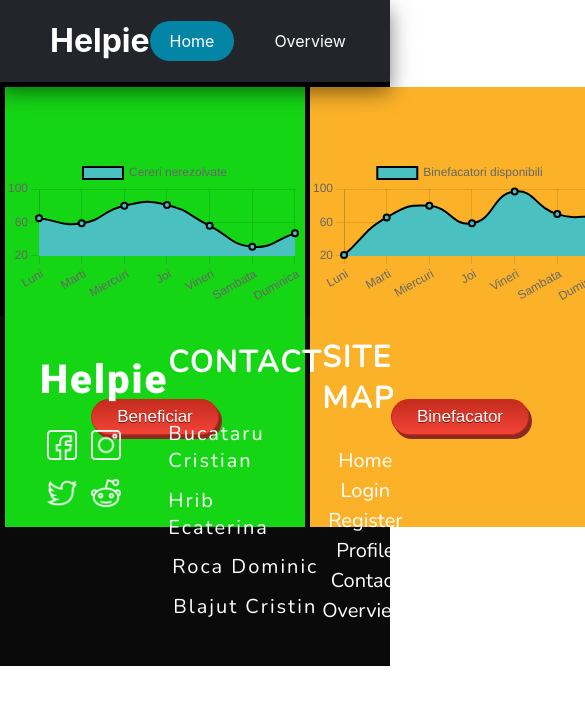
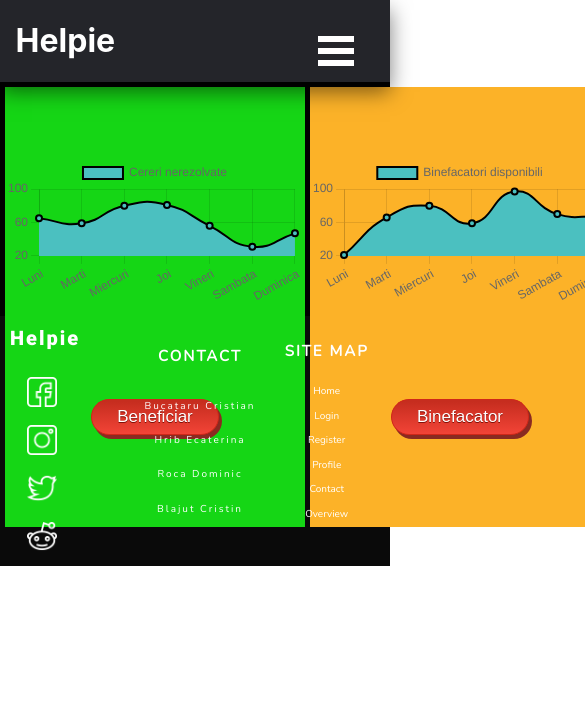
Before and after one commit to cristibctr/FrontEnd-Team2, a React (Create React App) app: page / in a window 390 px wide. Shown: the top 704 px of the page, 585 px wide, since content can reach past the window. Built offline with nearby package versions, Linux system fonts and the light colour scheme.

Commit message:
Responsive footer and navbar

```diff
--- a/package.json
+++ b/package.json
@@ -7,7 +7,10 @@
     "@testing-library/jest-dom": "^5.11.10",
     "@testing-library/react": "^11.2.6",
     "@testing-library/user-event": "^12.8.3",
+    "chart.js": "^3.2.1",
     "react": "^17.0.2",
+    "react-burger-menu": "^3.0.6",
+    "react-chartjs-2": "^3.0.3",
     "react-dom": "^17.0.2",
     "react-facebook-login": "^4.1.1",
     "react-google-login": "^5.2.2",
@@ -39,6 +42,5 @@
       "last 1 firefox version",
       "last 1 safari version"
     ]
-  },
-  "devDependencies": {}
+  }
 }
--- a/src/Header.js
+++ b/src/Header.js
@@ -1,16 +1,19 @@
 import React from "react"
 import Logo from "./Logo"
 import Nav from "./Nav"
+import NavBurger from "./NavBurger"
 import "./styles/Header.css"
+import useWindowDimensions from "./WindowDimensions"
 
 const Header = () => {
+    const { height, width } = useWindowDimensions();
     return (
         <div className="headerContainer">
             <div className="logoContainer">
                 <Logo name="Helpie" />
             </div>
             <div className="navContainer">
-                <Nav />
+                {(width > 700) ? <Nav /> : <NavBurger/>}
             </div>
         </div>
     )
--- /dev/null
+++ b/src/NavBurger.js
@@ -0,0 +1,47 @@
+import React from "react";
+import { NavLink } from "react-router-dom";
+import { slide as Menu } from 'react-burger-menu'
+import "./styles/NavBurger.css"
+
+const navItems = [
+  { title: "Home", url: "/" },
+  { title: "Overview", url: "/overview" },
+];
+
+const LoggedInNavItems = [
+  { title: "Profile", url: "/profile" },
+  { title: "Log Out", url: "/logout"}
+];
+
+const LoggedOutNavItems = [
+  { title: "Login", url: "/login" },
+  { title: "Register", url: "/register" },
+];
+
+function isLoggedIn() {
+  return localStorage.getItem("user") != null;
+}
+
+const NavBurger = () => {
+  const generateNavList = () =>
+  navItems.map((item, index) => (
+    <div key={item.title}>
+      <NavLink exact className="navbar__link" to={item.url}> {item.title} </NavLink>
+    </div>
+  ));
+  const generateLoggedInNavList = () =>
+  LoggedInNavItems.map((item, index) => (
+    <div key={item.title}>
+      <NavLink exact className="navbar__link" to={item.url}> {item.title} </NavLink>
+    </div>
+  ));
+  const generateLoggedOutNavList = () =>
+  LoggedOutNavItems.map((item, index) => (
+    <div key={item.title}>
+      <NavLink exact className="navbar__link" to={item.url}> {item.title} </NavLink>
+    </div>
+  ));
+return <Menu right width={'100%'} >{generateNavList()}{isLoggedIn() ? generateLoggedInNavList() : generateLoggedOutNavList()}</Menu>;
+};
+
+export default NavBurger;
--- /dev/null
+++ b/src/WindowDimensions.js
@@ -0,0 +1,24 @@
+import { useState, useEffect } from 'react';
+
+function getWindowDimensions() {
+  const { innerWidth: width, innerHeight: height } = window;
+  return {
+    width,
+    height
+  };
+}
+
+export default function useWindowDimensions() {
+  const [windowDimensions, setWindowDimensions] = useState(getWindowDimensions());
+
+  useEffect(() => {
+    function handleResize() {
+      setWindowDimensions(getWindowDimensions());
+    }
+
+    window.addEventListener('resize', handleResize);
+    return () => window.removeEventListener('resize', handleResize);
+  }, []);
+
+  return windowDimensions;
+}
--- a/src/styles/Footer.css
+++ b/src/styles/Footer.css
@@ -18,15 +18,17 @@ footer > div{
 footer .media{
   margin: 40px 0px 0px 40px;
 }
+
 footer .site-name{
   color: white;
   font-family: Roboto;
   letter-spacing: 2px;
   font-weight: bold;
-  font-size: 40px;
+  font-size: 30px;
 }
 footer .media .social{
   margin-top: 20px;
+  display: flex;
 }
 footer .media img{
   margin: 7px;
@@ -69,3 +71,25 @@ footer .site-map h2{
 footer .site-map a{
   font-family: Nunito;
 }
+@media only screen and (max-width: 600px) {
+  footer{
+    height: 250px;
+  }
+  footer .media {
+    margin: 10px 0px 0px 10px;
+
+  }
+  footer .site-name{
+    font-size: 20px;
+  }
+  footer .site-map{
+    font-size: 10px;
+  }
+  footer .contact{
+    font-size: 10px;
+  }
+  footer .media .social{
+    flex-direction: column;
+    margin-left: 10px;
+  }
+}
--- a/src/styles/Header.css
+++ b/src/styles/Header.css
@@ -8,7 +8,7 @@
     box-shadow: 0px 10px 20px 0px rgba(0,0,0,0.5);
 }
 .logoContainer{
-    margin-left: 50px;
+    margin-left: 4%;
 }
 .navigationElement{
     display: flex;
--- /dev/null
+++ b/src/styles/NavBurger.css
@@ -0,0 +1,63 @@
+
+.bm-item {
+    display: inline-block;
+
+    /* Our sidebar item styling */
+    text-decoration: none;
+    margin-bottom: 10px;
+    color: #d1d1d1;
+    transition: color 0.2s;
+  }
+
+  .bm-item:hover {
+    color: white;
+  }
+
+  .bm-burger-button {
+    position: absolute;
+    width: 36px;
+    height: 30px;
+    right: 36px;
+    top: 36px;
+  }
+
+  /* Color/shape of burger icon bars */
+  .bm-burger-bars {
+    background: white;
+  }
+
+  /* Position and sizing of clickable cross button */
+  .bm-cross-button {
+    height: 24px;
+    width: 24px;
+  }
+  .bm-menu-wrap{
+      top:0px;
+  }
+
+  /* Color/shape of close button cross */
+  .bm-cross {
+    background: #bdc3c7;
+  }
+
+  /* General sidebar styles */
+  .bm-menu {
+    background: #000;
+    padding: 2.5em 1.5em 0;
+    font-size: 1.15em;
+  }
+  /* Morph shape necessary with bubble or elastic */
+  .bm-morph-shape {
+    fill: #373a47;
+  }
+
+  /* Wrapper for item list */
+  .bm-item-list {
+    color: #b8b7ad;
+
+  }
+
+  /* Styling of overlay */
+  .bm-overlay {
+    background: rgba(0, 0, 0, 0.3);
+  }
```
Also changed, not shown: 1 other file (tests, documents, lock files or other folders).
